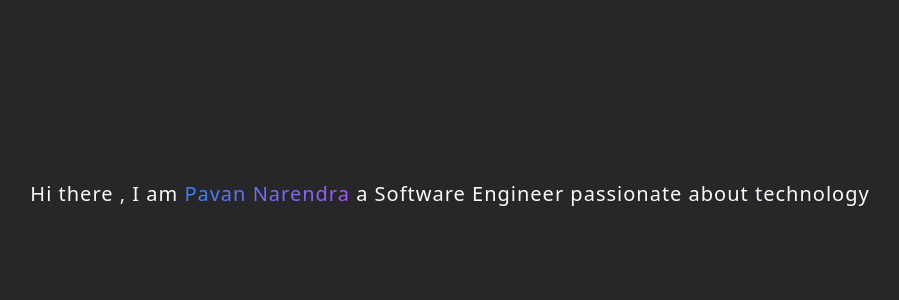
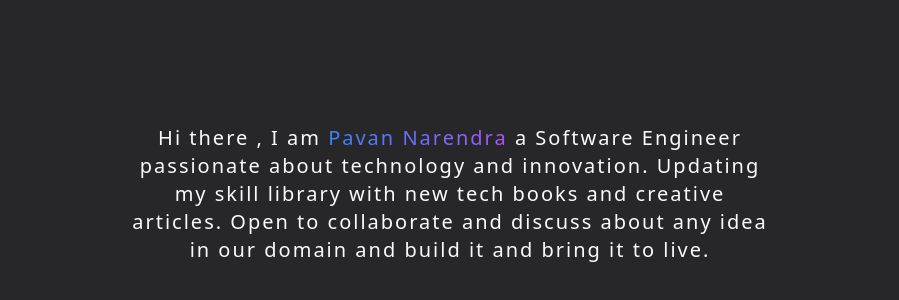
Before and after one commit to pa1narendra/pa1narendra.github.io, a React (Vite) app: page / in a window 1280 px wide. Shown: the part 1094-1394 px from the top of the page, without its empty margins (190-1089 px from the left). Built offline with nearby package versions, Linux system fonts and the light colour scheme; a web font is replaced by a local one.

Commit message:
added about

```diff
--- a/src/Components/About.tsx
+++ b/src/Components/About.tsx
@@ -1,8 +1,15 @@
 const About = () => {
   return (
     <div id="about" className="h-screen flex justify-center items-center">
-      <p className=" text-xl tracking-wider">
-        Hi there , I am <span className="bg-gradient-to-r from-blue-500 to-purple-500 bg-clip-text text-transparent">Pavan Narendra </span> a Software Engineer passionate about technology
+      <p className=" text-xl tracking-widest text-center w-1/2">
+        Hi there , I am{" "}
+        <span className="bg-gradient-to-r from-blue-500 to-purple-500 bg-clip-text text-transparent">
+          Pavan Narendra{" "}
+        </span>{" "}
+        a Software Engineer passionate about technology and innovation. Updating
+        my skill library with new tech books and creative articles. Open to
+        collaborate and discuss about any idea in our domain and build it and
+        bring it to live.
       </p>
     </div>
   );
```
